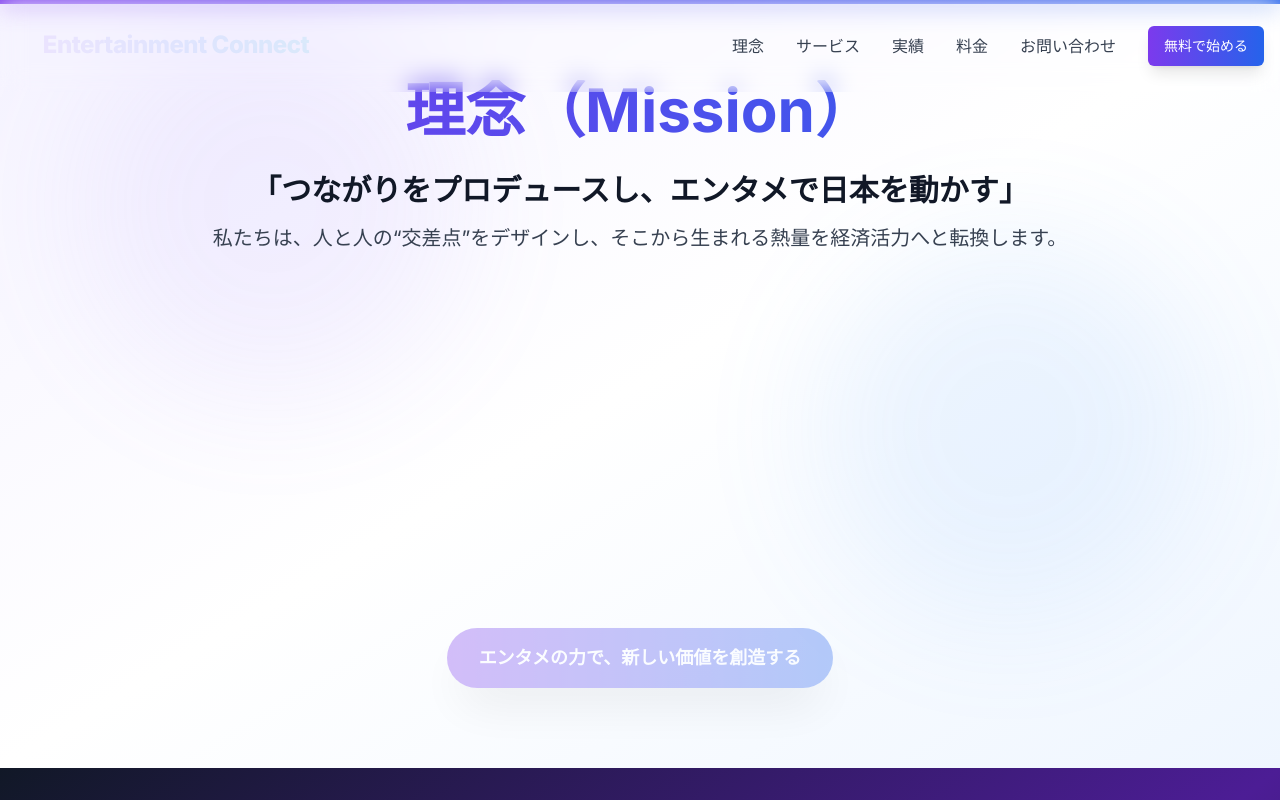
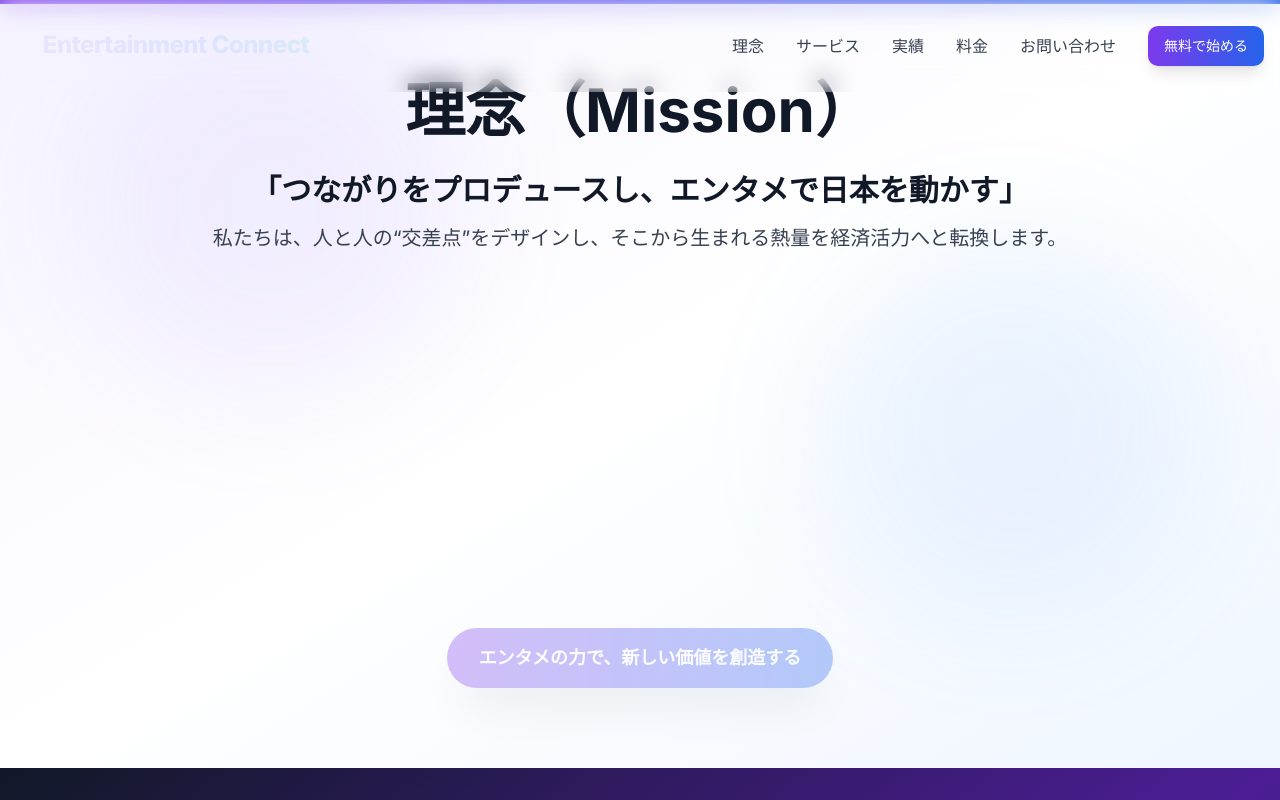
Before and after one commit to crackerky/entertainment-connection-site, a Next.js app: page / in a window 1280 px wide. Shown: the top 800 px of the page. Built offline with nearby package versions, Linux system fonts and the light colour scheme.

Commit message:
Update globals.css with vibrant colors and modern abstract design utilities

```diff
--- a/src/app/globals.css
+++ b/src/app/globals.css
@@ -5,25 +5,30 @@
 @layer base {
   :root {
     --background: 0 0% 100%;
-    --foreground: 222.2 84% 4.9%;
+    --foreground: 218 52% 20%;
     --card: 0 0% 100%;
-    --card-foreground: 222.2 84% 4.9%;
+    --card-foreground: 218 52% 20%;
     --popover: 0 0% 100%;
-    --popover-foreground: 222.2 84% 4.9%;
-    --primary: 222.2 47.4% 11.2%;
-    --primary-foreground: 210 40% 98%;
-    --secondary: 210 40% 96.1%;
-    --secondary-foreground: 222.2 47.4% 11.2%;
+    --popover-foreground: 218 52% 20%;
+    --primary: 218 52% 40%;
+    --primary-foreground: 0 0% 100%;
+    --secondary: 114 28% 53%;
+    --secondary-foreground: 0 0% 100%;
     --muted: 210 40% 96.1%;
     --muted-foreground: 215.4 16.3% 46.9%;
-    --accent: 210 40% 96.1%;
-    --accent-foreground: 222.2 47.4% 11.2%;
+    --accent: 68 61% 51%;
+    --accent-foreground: 0 0% 0%;
     --destructive: 0 84.2% 60.2%;
     --destructive-foreground: 210 40% 98%;
     --border: 214.3 31.8% 91.4%;
     --input: 214.3 31.8% 91.4%;
-    --ring: 222.2 84% 4.9%;
-    --radius: 0.5rem;
+    --ring: 218 52% 40%;
+    --radius: 0.75rem;
+
+    /* Custom colors */
+    --color-primary: 45 86 160;
+    --color-secondary: 105 175 98;
+    --color-accent: 188 213 48;
   }
 
   .dark {
@@ -33,19 +38,19 @@
     --card-foreground: 210 40% 98%;
     --popover: 222.2 84% 4.9%;
     --popover-foreground: 210 40% 98%;
-    --primary: 210 40% 98%;
-    --primary-foreground: 222.2 47.4% 11.2%;
-    --secondary: 217.2 32.6% 17.5%;
-    --secondary-foreground: 210 40% 98%;
+    --primary: 218 52% 40%;
+    --primary-foreground: 0 0% 100%;
+    --secondary: 114 28% 53%;
+    --secondary-foreground: 0 0% 100%;
     --muted: 217.2 32.6% 17.5%;
     --muted-foreground: 215 20.2% 65.1%;
-    --accent: 217.2 32.6% 17.5%;
-    --accent-foreground: 210 40% 98%;
+    --accent: 68 61% 51%;
+    --accent-foreground: 0 0% 0%;
     --destructive: 0 62.8% 30.6%;
     --destructive-foreground: 210 40% 98%;
     --border: 217.2 32.6% 17.5%;
     --input: 217.2 32.6% 17.5%;
-    --ring: 212.7 26.8% 83.9%;
+    --ring: 218 52% 40%;
   }
 }
 
@@ -58,45 +63,99 @@
   }
 }
 
-/* Custom animations */
+/* Custom animations and effects */
 @layer utilities {
-  /* Micro-interaction hover effects */
-  .hover-lift {
-    @apply transition-all duration-300 ease-out;
+  /* Modern gradient backgrounds */
+  .bg-gradient-modern {
+    background: linear-gradient(135deg, rgb(var(--color-primary) / 0.1) 0%, rgb(var(--color-secondary) / 0.1) 50%, rgb(var(--color-accent) / 0.1) 100%);
   }
 
-  .hover-lift:hover {
-    @apply -translate-y-1 shadow-xl;
+  .bg-gradient-vibrant {
+    background: linear-gradient(120deg, rgb(var(--color-primary)) 0%, rgb(var(--color-secondary)) 50%, rgb(var(--color-accent)) 100%);
+    background-size: 200% 200%;
   }
 
-  /* Glow effect */
-  .glow {
-    @apply relative overflow-hidden;
+  /* Abstract shapes */
+  .blob-shape {
+    border-radius: 30% 70% 70% 30% / 30% 30% 70% 70%;
   }
 
-  .glow::before {
-    content: '';
-    @apply absolute inset-0 opacity-0 transition-opacity duration-300;
-    background: radial-gradient(circle at center, rgba(139, 92, 246, 0.3) 0%, transparent 70%);
+  .organic-shape {
+    border-radius: 60% 40% 30% 70% / 60% 30% 70% 40%;
   }
 
-  .glow:hover::before {
-    @apply opacity-100;
+  /* Glassmorphism effect */
+  .glass {
+    @apply backdrop-blur-xl bg-white/10 border border-white/20;
+    box-shadow: 0 8px 32px 0 rgba(31, 38, 135, 0.37);
   }
 
-  /* 3D perspective for cards */
-  .perspective-1000 {
-    perspective: 1000px;
+  .glass-dark {
+    @apply backdrop-blur-xl bg-black/10 border border-black/20;
+    box-shadow: 0 8px 32px 0 rgba(0, 0, 0, 0.37);
   }
 
-  .transform-3d {
-    transform-style: preserve-3d;
+  /* Neon glow effects */
+  .neon-primary {
+    box-shadow: 0 0 20px rgb(var(--color-primary) / 0.5),
+                0 0 40px rgb(var(--color-primary) / 0.3),
+                0 0 60px rgb(var(--color-primary) / 0.1);
   }
 
-  /* Gradient animation */
+  .neon-secondary {
+    box-shadow: 0 0 20px rgb(var(--color-secondary) / 0.5),
+                0 0 40px rgb(var(--color-secondary) / 0.3),
+                0 0 60px rgb(var(--color-secondary) / 0.1);
+  }
+
+  .neon-accent {
+    box-shadow: 0 0 20px rgb(var(--color-accent) / 0.5),
+                0 0 40px rgb(var(--color-accent) / 0.3),
+                0 0 60px rgb(var(--color-accent) / 0.1);
+  }
+
+  /* Text effects */
+  .text-gradient-primary {
+    @apply bg-gradient-to-r from-primary via-secondary to-accent bg-clip-text text-transparent;
+  }
+
+  .text-gradient-vibrant {
+    background: linear-gradient(90deg, rgb(var(--color-primary)), rgb(var(--color-secondary)), rgb(var(--color-accent)));
+    -webkit-background-clip: text;
+    -webkit-text-fill-color: transparent;
+    background-clip: text;
+  }
+
+  /* Hover effects */
+  .hover-scale {
+    @apply transition-all duration-300 ease-out hover:scale-105;
+  }
+
+  .hover-rotate {
+    @apply transition-all duration-500 ease-out hover:rotate-3;
+  }
+
+  .hover-lift {
+    @apply transition-all duration-300 ease-out hover:-translate-y-2 hover:shadow-2xl;
+  }
+
+  /* Abstract patterns */
+  .pattern-dots {
+    background-image: radial-gradient(circle, rgb(var(--color-primary) / 0.2) 1px, transparent 1px);
+    background-size: 20px 20px;
+  }
+
+  .pattern-grid {
+    background-image:
+      linear-gradient(rgb(var(--color-secondary) / 0.1) 1px, transparent 1px),
+      linear-gradient(90deg, rgb(var(--color-secondary) / 0.1) 1px, transparent 1px);
+    background-size: 50px 50px;
+  }
+
+  /* Animated gradients */
   .gradient-animate {
     background-size: 400% 400%;
-    animation: gradient 8s ease infinite;
+    animation: gradient 15s ease infinite;
   }
 
   @keyframes gradient {
@@ -122,7 +181,7 @@
     background: linear-gradient(
       90deg,
       transparent,
-      rgba(255, 255, 255, 0.2),
+      rgba(255, 255, 255, 0.4),
       transparent
     );
     animation: shimmer 2s infinite;
@@ -134,7 +193,91 @@
     }
   }
 
-  /* Parallax scrolling effect */
+  /* Pulse animations */
+  .pulse-slow {
+    animation: pulse 4s cubic-bezier(0.4, 0, 0.6, 1) infinite;
+  }
+
+  .pulse-fast {
+    animation: pulse 1s cubic-bezier(0.4, 0, 0.6, 1) infinite;
+  }
+
+  @keyframes pulse {
+    0%, 100% {
+      opacity: 1;
+    }
+    50% {
+      opacity: 0.5;
+    }
+  }
+
+  /* Morphing animations */
+  .morph {
+    animation: morph 8s ease-in-out infinite;
+  }
+
+  @keyframes morph {
+    0% {
+      border-radius: 60% 40% 30% 70% / 60% 30% 70% 40%;
+    }
+    50% {
+      border-radius: 30% 60% 70% 40% / 50% 60% 30% 60%;
+    }
+    100% {
+      border-radius: 60% 40% 30% 70% / 60% 30% 70% 40%;
+    }
+  }
+
+  /* Floating elements */
+  .float-1 {
+    animation: float-1 20s infinite ease-in-out;
+  }
+
+  .float-2 {
+    animation: float-2 25s infinite ease-in-out;
+  }
+
+  .float-3 {
+    animation: float-3 30s infinite ease-in-out;
+  }
+
+  @keyframes float-1 {
+    0%, 100% {
+      transform: translate(0, 0) rotate(0deg);
+    }
+    33% {
+      transform: translate(30px, -30px) rotate(120deg);
+    }
+    66% {
+      transform: translate(-20px, 20px) rotate(240deg);
+    }
+  }
+
+  @keyframes float-2 {
+    0%, 100% {
+      transform: translate(0, 0) rotate(0deg);
+    }
+    33% {
+      transform: translate(-30px, -20px) rotate(-120deg);
+    }
+    66% {
+      transform: translate(20px, 30px) rotate(-240deg);
+    }
+  }
+
+  @keyframes float-3 {
+    0%, 100% {
+      transform: translate(0, 0) rotate(0deg);
+    }
+    33% {
+      transform: translate(20px, -40px) rotate(90deg);
+    }
+    66% {
+      transform: translate(-30px, 30px) rotate(180deg);
+    }
+  }
+
+  /* Parallax scrolling */
   .parallax {
     will-change: transform;
   }
@@ -143,80 +286,4 @@
   html {
     scroll-behavior: smooth;
   }
-
-  /* Loading skeleton */
-  .skeleton {
-    @apply relative overflow-hidden bg-gray-200;
-  }
-
-  .skeleton::after {
-    content: '';
-    @apply absolute inset-0;
-    background: linear-gradient(
-      90deg,
-      transparent,
-      rgba(255, 255, 255, 0.5),
-      transparent
-    );
-    animation: skeleton-loading 1.5s infinite;
-  }
-
-  @keyframes skeleton-loading {
-    0% {
-      transform: translateX(-100%);
-    }
-    100% {
-      transform: translateX(100%);
-    }
-  }
-
-  /* Fade in on scroll */
-  .fade-in-scroll {
-    @apply opacity-0 translate-y-10 transition-all duration-700 ease-out;
-  }
-
-  .fade-in-scroll.in-view {
-    @apply opacity-100 translate-y-0;
-  }
-
-  /* Bounce animation */
-  .bounce-in {
-    animation: bounce-in 0.8s cubic-bezier(0.68, -0.55, 0.265, 1.55);
-  }
-
-  @keyframes bounce-in {
-    0% {
-      opacity: 0;
-      transform: scale(0.3);
-    }
-    50% {
-      transform: scale(1.05);
-    }
-    70% {
-      transform: scale(0.9);
-    }
-    100% {
-      opacity: 1;
-      transform: scale(1);
-    }
-  }
-
-  /* Text gradient */
-  .text-gradient {
-    @apply bg-gradient-to-r from-violet-600 to-blue-600 bg-clip-text text-transparent;
-  }
-
-  /* Pulse animation */
-  .pulse-slow {
-    animation: pulse 3s cubic-bezier(0.4, 0, 0.6, 1) infinite;
-  }
-
-  @keyframes pulse {
-    0%, 100% {
-      opacity: 1;
-    }
-    50% {
-      opacity: 0.7;
-    }
-  }
 }
```
